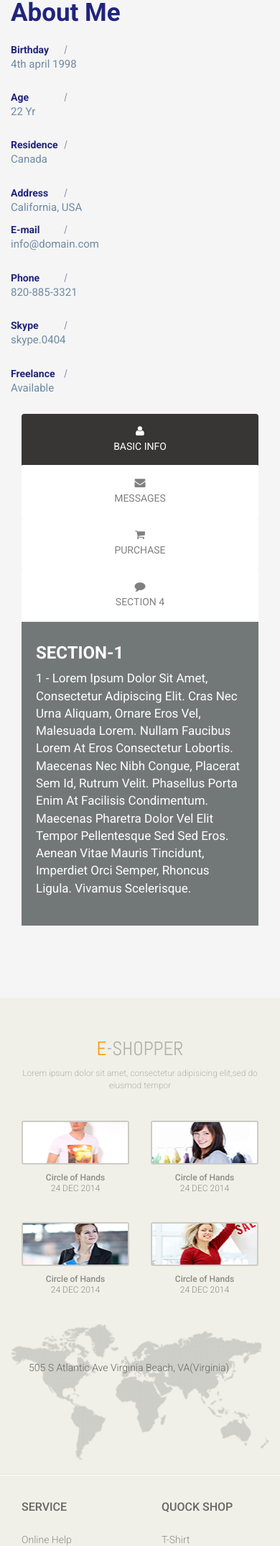
After one commit to Kenishkc/Leaseattire, a Django app: page /user-profile in a window 390 px wide. The commit adds this page. Shown: the part 818-2966 px from the top of the page at 72% size. Run offline with Django 4.2, Linux system fonts and the light colour scheme.

Commit message:
user profile

```diff
--- a/app/urls.py
+++ b/app/urls.py
@@ -15,4 +15,5 @@ urlpatterns = [
     path('contact', views.contact),
     path('blogs', views.blogs),
     path('blog-single', views.singleblog),
+    path('user-profile',views.profile),
 ]
--- a/app/views.py
+++ b/app/views.py
@@ -142,3 +142,7 @@ def blogs(request):
 
 def singleblog(request):
     return render(request, 'blog-single.html')
+
+
+def profile(request):
+    return render(request, 'user/profile.html')
--- a/templates/master.html
+++ b/templates/master.html
@@ -153,7 +153,7 @@
                       </a>
                       <ul class="dropdown-menu">
                         {% if user.is_authenticated %}
-                        <li><a href="#">Profile</a></li>
+                        <li><a href="/user-profile">Profile</a></li>
                         <li><a href="#">Setting</a></li>
                         <li><a href="/user-logout">Logout</a></li>
                         {% else %}
@@ -212,12 +212,7 @@
                   </li>
                    <li><a href="/contact">Contact</a></li>
                       <li class="dropdown">
-                    <a href="#">Account<i class="fa fa-angle-down"></i></a>
-                    <ul role="menu" class="sub-menu">
-                       <li><a href="/cart">Profile</a></li>
-                      <li><a href="/user-login">Login</a></li>
-                      <li><a href="/user-register">Register</a></li>
-                    </ul>
+
                   </li>
 
                 </ul>
--- /dev/null
+++ b/templates/user/profile.html
@@ -0,0 +1,302 @@
+{% extends 'master.html' %}
+{% block title %}User Profile{% endblock %}
+{% block css %}
+ <style>
+
+body{
+    color: #6F8BA4;
+
+}
+.section {
+    padding: 100px 0;
+    position: relative;
+}
+.gray-bg {
+    background-color: #f5f5f5;
+}
+img {
+    max-width: 100%;
+}
+img {
+    vertical-align: middle;
+    border-style: none;
+}
+/* About Me
+---------------------*/
+.about-text h3 {
+  font-size: 45px;
+  font-weight: 700;
+  margin: 0 0 6px;
+}
+@media (max-width: 767px) {
+  .about-text h3 {
+    font-size: 35px;
+  }
+}
+.about-text h6 {
+  font-weight: 600;
+  margin-bottom: 15px;
+}
+@media (max-width: 767px) {
+  .about-text h6 {
+    font-size: 18px;
+  }
+}
+.about-text p {
+  font-size: 18px;
+  max-width: 450px;
+}
+.about-text p mark {
+  font-weight: 600;
+  color: #20247b;
+}
+
+.about-list {
+  padding-top: 10px;
+}
+.about-list .media {
+  padding: 5px 0;
+}
+.about-list label {
+  color: #20247b;
+  font-weight: 600;
+  width: 88px;
+  margin: 0;
+  position: relative;
+}
+.about-list label:after {
+  content: "";
+  position: absolute;
+  top: 0;
+  bottom: 0;
+  right: 11px;
+  width: 1px;
+  height: 12px;
+  background: #20247b;
+  -moz-transform: rotate(15deg);
+  -o-transform: rotate(15deg);
+  -ms-transform: rotate(15deg);
+  -webkit-transform: rotate(15deg);
+  transform: rotate(15deg);
+  margin: auto;
+  opacity: 0.5;
+}
+.about-list p {
+  margin: 0;
+  font-size: 15px;
+}
+
+@media (max-width: 991px) {
+  .about-avatar {
+    margin-top: 30px;
+  }
+}
+
+.about-section .counter {
+  padding: 22px 20px;
+  background: #ffffff;
+  border-radius: 10px;
+  box-shadow: 0 0 30px rgba(31, 45, 61, 0.125);
+}
+.about-section .counter .count-data {
+  margin-top: 10px;
+  margin-bottom: 10px;
+}
+.about-section .counter .count {
+  font-weight: 700;
+  color: #20247b;
+  margin: 0 0 5px;
+}
+.about-section .counter p {
+  font-weight: 600;
+  margin: 0;
+}
+mark {
+    background-image: linear-gradient(rgba(252, 83, 86, 0.6), rgba(252, 83, 86, 0.6));
+    background-size: 100% 3px;
+    background-repeat: no-repeat;
+    background-position: 0 bottom;
+    background-color: transparent;
+    padding: 0;
+    color: currentColor;
+}
+.theme-color {
+    color: #fc5356;
+}
+.dark-color {
+    color: #20247b;
+}
+.tab .nav-tabs{
+    border:none;
+    padding: 0 0 1px;
+}
+.tab .nav-tabs li a{
+    padding:15px 30px;
+    background:#fff;
+    color:#808080;
+    text-transform:uppercase;
+    position: relative;
+    border:1px solid transparent;
+    z-index: 1;
+    transition: all 0.3s ease 0s;
+}
+.nav-tabs li a:hover{
+    color:#fff;
+}
+.tab .nav-tabs li a:before{
+    content: "";
+    width: 100%;
+    height: 100%;
+    border-radius: 4px 4px 0 0;
+    position: absolute;
+    top:0;
+    left:0;
+    opacity: 0;
+    z-index: -1;
+    transform: scale(0,0);
+    transition:all 0.5s ease 0s;
+}
+.tab .nav-tabs li a:hover:before{
+    background: #fdb45e;
+    opacity: 1;
+    transform: scale(1,1);
+}
+.tab .nav-tabs li a i{
+    display: block;
+    font-size: 15px;
+    text-align:center;
+    margin-bottom:5px;
+}
+.nav-tabs li.active a,
+.nav-tabs li.active a:focus,
+.nav-tabs li.active a:hover{
+    color:#fff;
+    background: #383634;
+    border-bottom:1px solid #fff;
+}
+.nav-tabs li.active a:hover:before{
+    background: none;
+}
+.tab .tab-content{
+    padding:30px 20px;
+    background: #727878;
+}
+.tab .tab-content h3{
+    margin:0 0 10px 0;
+    color:#fff;
+    font-weight: bold;
+    text-transform:uppercase;
+}
+.tab .tab-content p{
+    text-transform:capitalize;
+    color:#fff;
+    font-size: 17px;
+}
+@media only screen and (max-width: 600px){
+    .tab .nav-tabs li{
+        width:100%;
+        margin-bottom:0;
+        text-align:center;
+    }
+}
+
+
+ </style>
+
+{% endblock css %}
+{% load static %}
+{% block body%}
+<section class="section about-section gray-bg" id="about">
+            <div class="container">
+                <div class="row align-items-center flex-row-reverse">
+                      <div class="col-lg-6">
+                        <div class="about-avatar">
+                            <img src="https://bootdey.com/img/Content/avatar/avatar7.png" title="" alt="">
+                        </div>
+                    </div>
+                    <div class="col-lg-6">
+                        <div class="about-text go-to">
+                            <h3 class="dark-color">About Me</h3>
+                            <div class="row about-list">
+                                <div class="col-md-6">
+                                    <div class="media">
+                                        <label>Birthday</label>
+                                        <p>4th april 1998</p>
+                                    </div>
+                                    <div class="media">
+                                        <label>Age</label>
+                                        <p>22 Yr</p>
+                                    </div>
+                                    <div class="media">
+                                        <label>Residence</label>
+                                        <p>Canada</p>
+                                    </div>
+                                    <div class="media">
+                                        <label>Address</label>
+                                        <p>California, USA</p>
+                                    </div>
+                                </div>
+                                <div class="col-md-6">
+                                    <div class="media">
+                                        <label>E-mail</label>
+                                        <p>info@domain.com</p>
+                                    </div>
+                                    <div class="media">
+                                        <label>Phone</label>
+                                        <p>820-885-3321</p>
+                                    </div>
+                                    <div class="media">
+                                        <label>Skype</label>
+                                        <p>skype.0404</p>
+                                    </div>
+                                    <div class="media">
+                                        <label>Freelance</label>
+                                        <p>Available</p>
+                                    </div>
+                                </div>
+                            </div>
+                        </div>
+                    </div>
+
+                </div>
+            </br>
+      <div class="container">
+        <div class="row">
+        <div class="col-md-12">
+            <div class="tab" role="tabpanel">
+                <!-- Nav tabs -->
+                <ul class="nav nav-tabs" role="tablist">
+                    <li role="presentation" class="active"><a href="#Section1" aria-controls="home" role="tab" data-toggle="tab"><i class="fa fa-user"></i>Basic Info </a></li>
+                    <li role="presentation"><a href="#Section2" aria-controls="profile" role="tab" data-toggle="tab"><i class="fa fa-envelope"></i>Messages</a></li>
+                    <li role="presentation"><a href="#Section3" aria-controls="messages" role="tab" data-toggle="tab"><i class="fa fa-shopping-cart"></i>Purchase</a></li>
+                    <li role="presentation"><a href="#Section4" aria-controls="messages" role="tab" data-toggle="tab"><i class="fa fa-comment"></i>Section 4</a></li>
+                </ul>
+                <!-- Tab panes -->
+                <div class="tab-content tabs">
+                    <div role="tabpanel" class="tab-pane fade in active" id="Section1">
+                        <h3>Section-1</h3>
+                        <p>1 - Lorem ipsum dolor sit amet, consectetur adipiscing elit. Cras nec urna aliquam, ornare eros vel, malesuada lorem. Nullam faucibus lorem at eros consectetur lobortis. Maecenas nec nibh congue, placerat sem id, rutrum velit. Phasellus porta enim at facilisis condimentum. Maecenas pharetra dolor vel elit tempor pellentesque sed sed eros. Aenean vitae mauris tincidunt, imperdiet orci semper, rhoncus ligula. Vivamus scelerisque.  </p>
+                    </div>
+                    <div role="tabpanel" class="tab-pane fade" id="Section2">
+                        <h3>Section-2</h3>
+                        <p>2 - Lorem ipsum dolor sit amet, consectetur adipiscing elit. Cras nec urna aliquam, ornare eros vel, malesuada lorem. Nullam faucibus lorem at eros consectetur lobortis. Maecenas nec nibh congue, placerat sem id, rutrum velit. Phasellus porta enim at facilisis condimentum. Maecenas pharetra dolor vel elit tempor pellentesque sed sed eros. Aenean vitae mauris tincidunt, imperdiet orci semper, rhoncus ligula. Vivamus scelerisque. </p>
+                    </div>
+                    <div role="tabpanel" class="tab-pane fade" id="Section3">
+                        <h3>Section-3</h3>
+                        <p>3 - Lorem ipsum dolor sit amet, consectetur adipiscing elit. Cras nec urna aliquam, ornare eros vel, malesuada lorem. Nullam faucibus lorem at eros consectetur lobortis. Maecenas nec nibh congue, placerat sem id, rutrum velit. Phasellus porta enim at facilisis condimentum. Maecenas pharetra dolor vel elit tempor pellentesque sed sed eros. Aenean vitae mauris tincidunt, imperdiet orci semper, rhoncus ligula. Vivamus scelerisque. </p>
+                    </div>
+                    <div role="tabpanel" class="tab-pane fade" id="Section4">
+                        <h3>Section-4</h3>
+                        <p>4 - Lorem ipsum dolor sit amet, consectetur adipiscing elit. Cras nec urna aliquam, ornare eros vel, malesuada lorem. Nullam faucibus lorem at eros consectetur lobortis. Maecenas nec nibh congue, placerat sem id, rutrum velit. Phasellus porta enim at facilisis condimentum. Maecenas pharetra dolor vel elit tempor pellentesque sed sed eros. Aenean vitae mauris tincidunt, imperdiet orci semper, rhoncus ligula. Vivamus scelerisque. </p>
+                    </div>
+                </div>
+            </div>
+        </div>
+    </div>
+</div>
+
+
+            </div>
+        </section>
+
+{%endblock body%}
```
Also changed, not shown: db.sqlite3.
